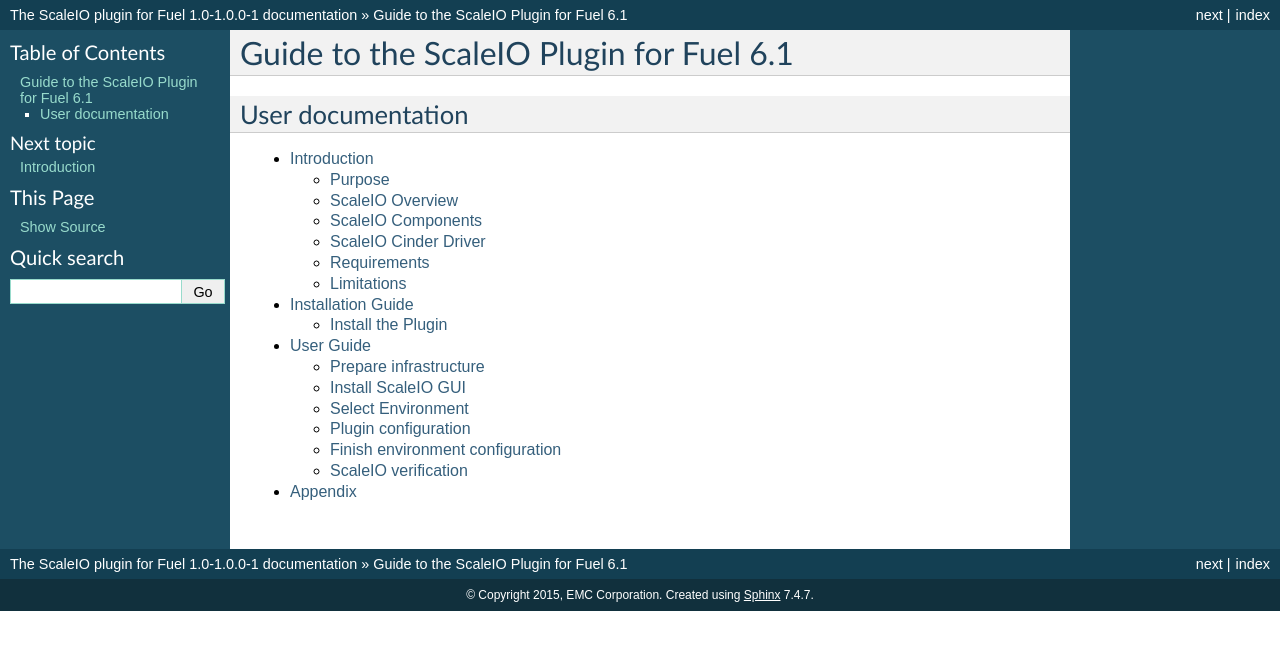
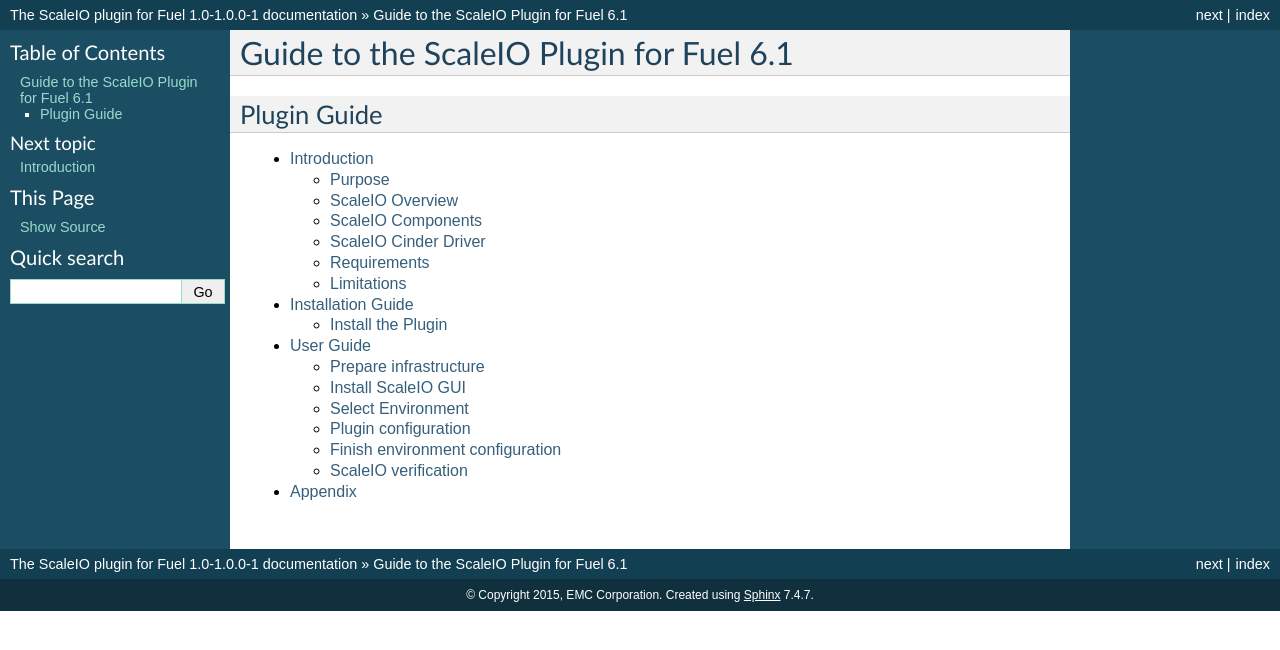
Before and after one commit to openstack-archive/fuel-plugin-scaleio, a Sphinx documentation site: the page built from doc/source/index.rst, in a window 1280 px wide. Shown: the top 650 px of the page. Built offline with Sphinx 7.4.7, drawn with Linux system fonts in a browser that asks for light colours.

Commit message:
Updated plugin guide title
Change-Id: Ibd85d70c02057f965f4cce826c239a422a730882

```diff
--- a/doc/source/index.rst
+++ b/doc/source/index.rst
@@ -2,8 +2,8 @@
 Guide to the ScaleIO Plugin for Fuel 6.1
 ========================================
 
-User documentation
-==================
+Plugin Guide
+============
 
 .. toctree::
    :maxdepth: 2
```
